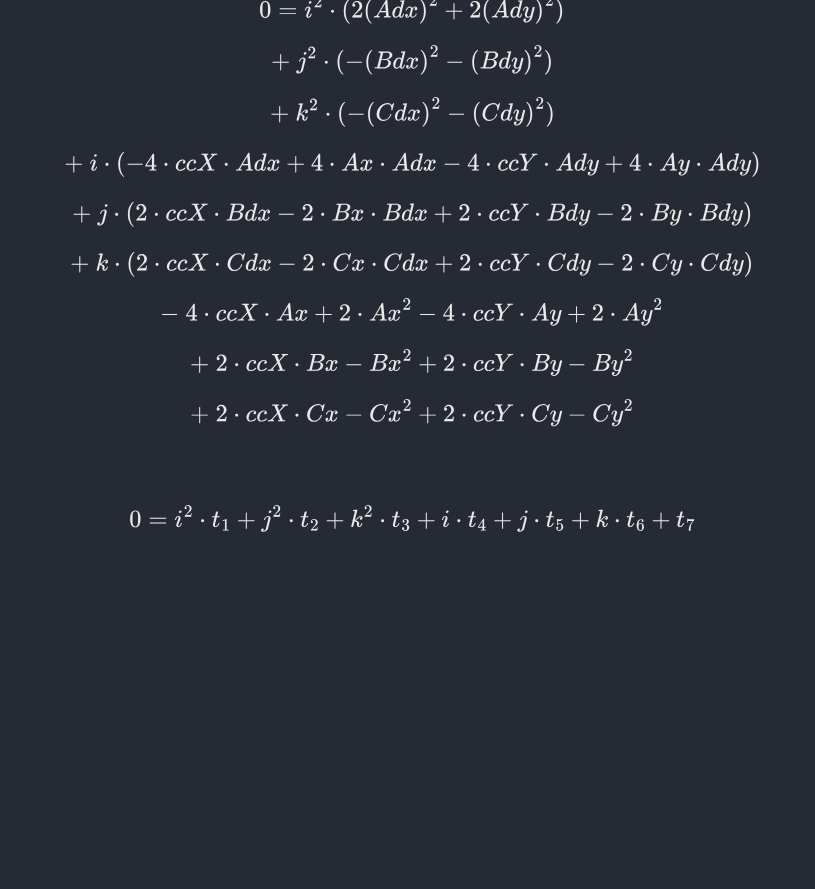
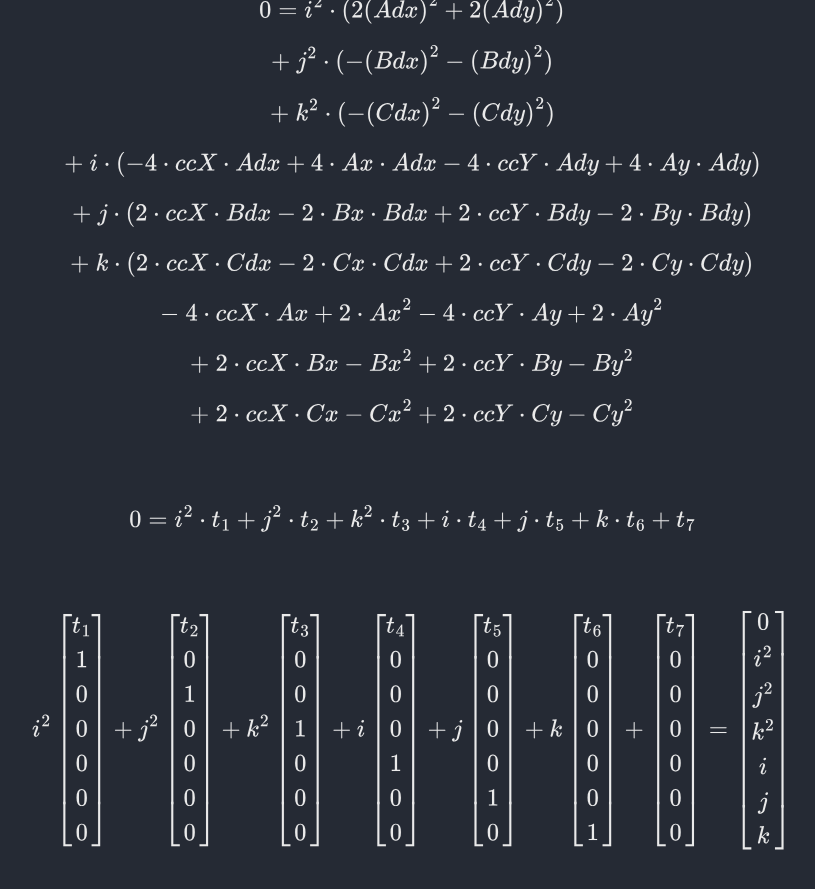
Before and after one commit to Connor-McCartney/Connor-McCartney.github.io, a Jekyll site: the page built from _pages/cryptography/other/Geometry-Hash-Balsn-CTF-2023.md, in a window 1280 px wide and 900 px high, scrolled down 5591 px. Shown: the top 889 px of the window, without its empty margins (228-1043 px from the left). Built offline with Jekyll 4.4.1, drawn with Linux system fonts in a browser that asks for light colours; cached includes are drawn as plain includes; before the commit the page ends 6176 px from its top, so only the background shows below that.

Commit message:
Update Geometry-Hash-Balsn-CTF-2023.md

```diff
--- a/_pages/cryptography/other/Geometry-Hash-Balsn-CTF-2023.md
+++ b/_pages/cryptography/other/Geometry-Hash-Balsn-CTF-2023.md
@@ -231,3 +231,14 @@ $$+ \ 2 \cdot ccX \cdot Cx - {Cx}^2 + 2 \cdot ccY \cdot Cy - {Cy}^2$$
 <br>
 
 $$0 = i^2 \cdot t_1 + j^2 \cdot t_2 + k^2 \cdot t_3 +  i \cdot t_4 + j \cdot t_5 + k \cdot t_6 + t_7$$
+
+<br>
+
+$$ i^2 \begin{bmatrix}t_1 \\ 1 \\ 0 \\ 0 \\ 0 \\ 0 \\ 0\end{bmatrix}
++ j^2 \begin{bmatrix}t_2 \\ 0 \\ 1 \\ 0 \\ 0 \\ 0 \\ 0\end{bmatrix}
++ k^2 \begin{bmatrix}t_3 \\ 0 \\ 0 \\ 1 \\ 0 \\ 0 \\ 0\end{bmatrix}
++ i \begin{bmatrix}t_4 \\ 0 \\ 0 \\ 0 \\ 1 \\ 0 \\ 0\end{bmatrix}
++ j \begin{bmatrix}t_5 \\ 0 \\ 0 \\ 0 \\ 0 \\ 1 \\ 0\end{bmatrix}
++ k \begin{bmatrix}t_6 \\ 0 \\ 0 \\ 0 \\ 0 \\ 0 \\ 1\end{bmatrix}
++ \begin{bmatrix}t_7 \\ 0 \\ 0 \\ 0 \\ 0 \\ 0 \\ 0\end{bmatrix}
+=\begin{bmatrix}0 \\ i^2 \\ j^2 \\ k^2 \\ i \\ j \\ k\end{bmatrix}$$
```
